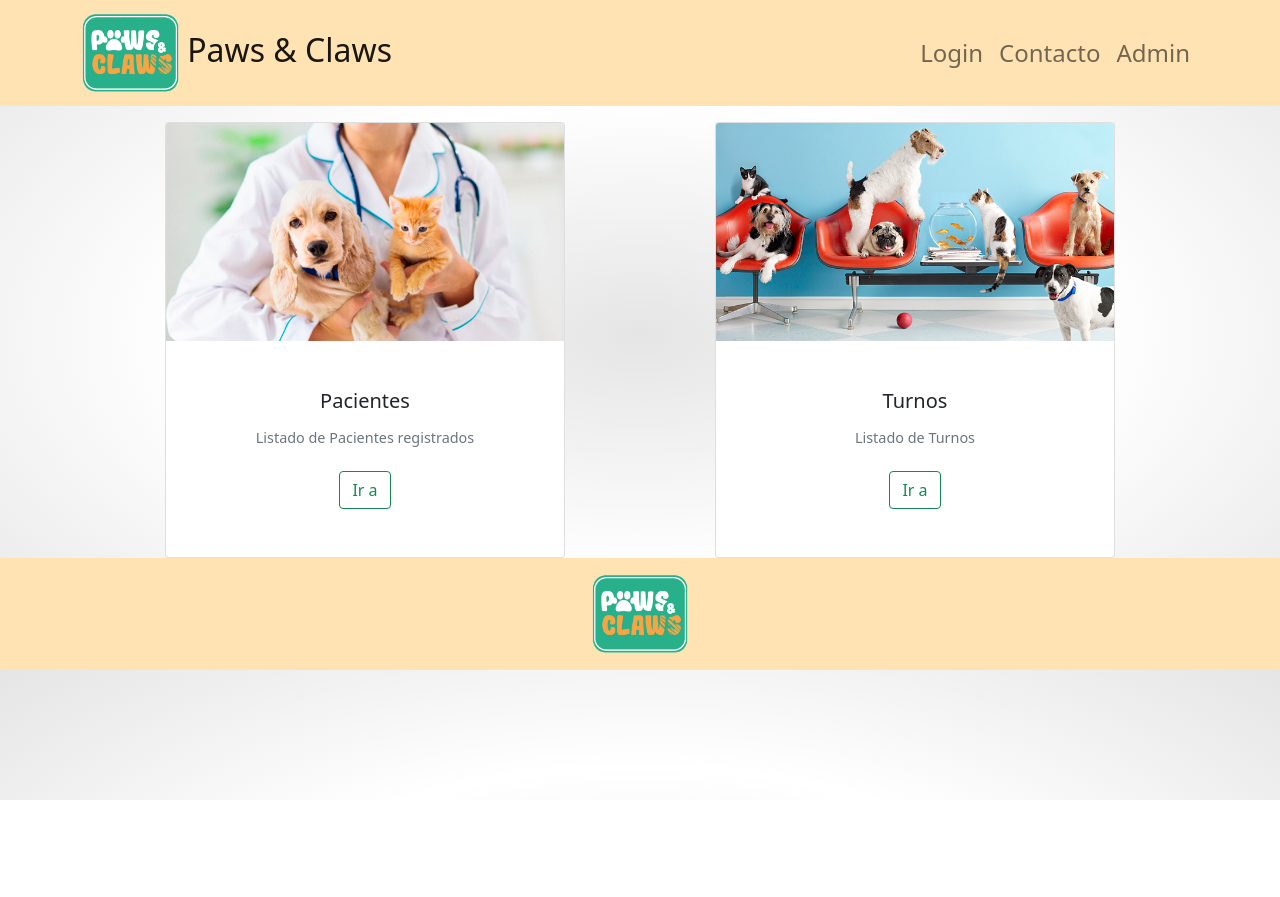
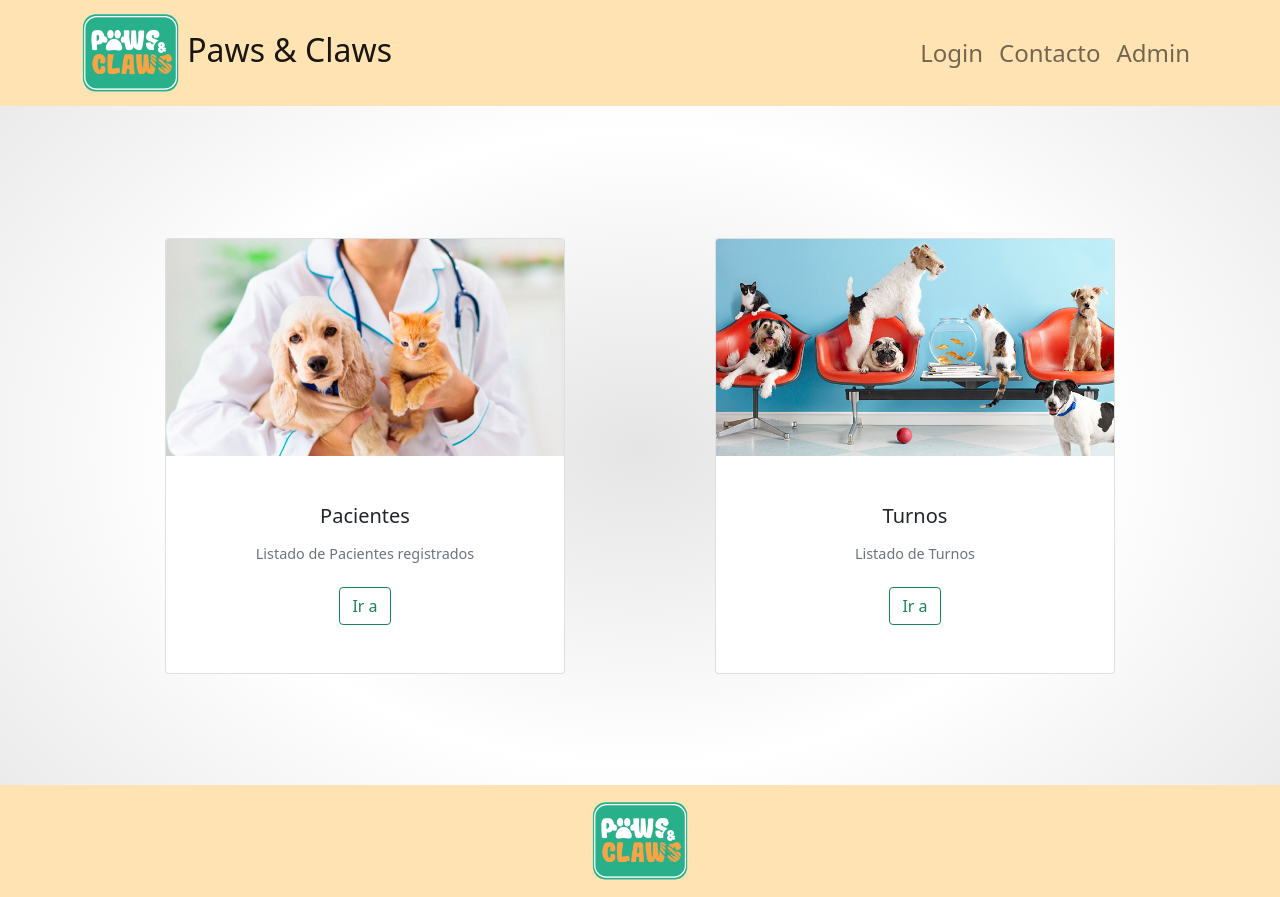
Before and after one commit to tomasCMPSN/ProyectoFinalGrupo2, a React (Create React App) app: page /admin in a window 1280 px wide. Before the commit the page ends 800 px from the top, so only its background shows below. Built offline with nearby package versions, Linux system fonts and the light colour scheme; the HTML template or start-up script is replaced by a standard one.

Commit message:
add mb mt

```diff
--- a/src/components/views/Admin/AdminHome.js
+++ b/src/components/views/Admin/AdminHome.js
@@ -5,10 +5,11 @@ import WelcomeToast from "./Card/WelcomeToast";
 
 const AdminHome = () => {
   return (
-    <Container>
+    <Container className="mb-1 mt-1">
       <WelcomeToast />
-
-      <Cards></Cards>
+      <div className="media-card">
+        <Cards></Cards>
+      </div>
     </Container>
   );
 };
--- a/src/components/views/Admin/Card/card-style.css
+++ b/src/components/views/Admin/Card/card-style.css
@@ -1,3 +1,14 @@
+@media only screen and (min-width: 767px) {
+    .media-card{
+        margin-bottom: 10%;
+        margin-top: 10%;
+    }
+
+
+}
+
+
+
 body{
     background:radial-gradient(#e5e5e5,#ffff,#e5e5e5)
 }
```
